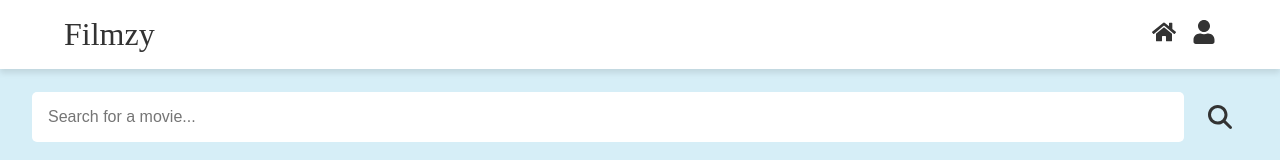
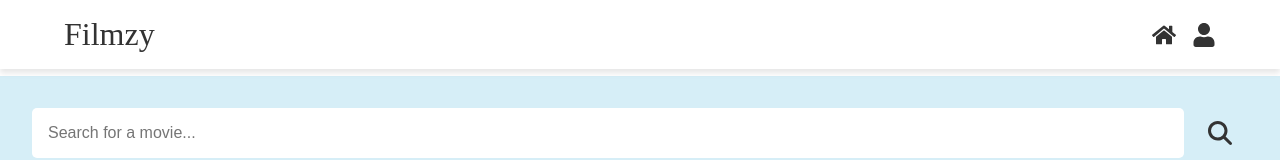
Before and after one commit to idaoskooei/filmzy-capstone-project, a React (Vite) app: page /searchPage in a window 1280 px wide. Shown: the top 160 px of the page. Built offline with nearby package versions, Linux system fonts and the light colour scheme; no server answers.

Commit message:
breakpoints refactoring

```diff
--- a/src/components/Header/Header.scss
+++ b/src/components/Header/Header.scss
@@ -12,8 +12,9 @@
 
 .header-content {
   display: flex;
-  flex-direction: column;
-  align-items: center;
+  flex-direction: row;
+  justify-content: space-around;
+  align-items:end;
   width: 100%;
   padding: 1em 1em;
   background-color: $white-color;
--- a/src/components/MovieList/MovieList.scss
+++ b/src/components/MovieList/MovieList.scss
@@ -40,7 +40,7 @@
 
     span {
       margin: 0 1em;
-      font-size: 1.2em;
+      font-size: 1em;
       color: $text-color;
     }
   }
--- a/src/components/Profile/Profile.scss
+++ b/src/components/Profile/Profile.scss
@@ -21,8 +21,8 @@
     padding: 1em;
 
     .profile-picture {
-      width: 200px;
-      height: 200px;
+      width: 100px;
+      height: 100px;
       border-radius: 50%;
       object-fit: cover;
       border: 2px solid $border-color;
@@ -30,7 +30,7 @@
     }
 
     .user-name {
-      font-size: 1.4em;
+      font-size: 1.2em;
       font-weight: 400;
       color: $primary-text-color;
       text-align: center;
@@ -88,22 +88,27 @@
 
   @include tablet {
     padding: 1.5em;
+
     .profile-header {
       .profile-picture {
         width: 120px;
         height: 120px;
       }
+
       .user-name {
         font-size: 1.4em;
       }
     }
+
     .profile-content {
       .favorites h3 {
         font-size: 1.2em;
       }
+
       .favorites-list .favorite-item {
         padding: 0.6em 0.8em;
       }
+
       .sign-out {
         font-size: 1em;
         padding: 0.6em 1.2em;
@@ -113,22 +118,27 @@
 
   @include desktop {
     padding: 2em;
+
     .profile-header {
       .profile-picture {
         width: 150px;
         height: 150px;
       }
+
       .user-name {
         font-size: 1.6em;
       }
     }
+
     .profile-content {
       .favorites h3 {
         font-size: 1.4em;
       }
+
       .favorites-list .favorite-item {
         padding: 0.75em 1em;
       }
+
       .sign-out {
         font-size: 1.1em;
         padding: 0.75em 1.5em;
--- a/src/components/Search/Search.scss
+++ b/src/components/Search/Search.scss
@@ -11,16 +11,7 @@
   background-position: center;
   background-attachment: fixed;
   padding: 1em;
-
-  @include tablet {
-    background-image: url("../../assets/images/choices-background.png");
-    padding: 1.5em;
-  }
-
-  @include desktop {
-    background-image: url("../../assets/images/choices-background.png");
-    padding: 2em;
-  }
+  margin-top: 1em;
 }
 
 .search-bar {
@@ -40,14 +31,6 @@
     border-radius: 5px;
     flex-grow: 1;
     height: 50px;
-
-    @include tablet {
-      flex-grow: 1;
-    }
-
-    @include desktop {
-      flex-grow: 1;
-    }
   }
 
   button {
@@ -125,3 +108,25 @@
     -webkit-box-orient: vertical;
   }
 }
+
+@include tablet {
+  .search {
+    background-image: url("../../assets/images/choices-background.png");
+    padding: 1.5em;
+  }
+
+  .search-bar input {
+    flex-grow: 1;
+  }
+}
+
+@include desktop {
+  .search {
+    background-image: url("../../assets/images/choices-background.png");
+    padding: 2em;
+  }
+
+  .search-bar input {
+    flex-grow: 1;
+  }
+}
```
